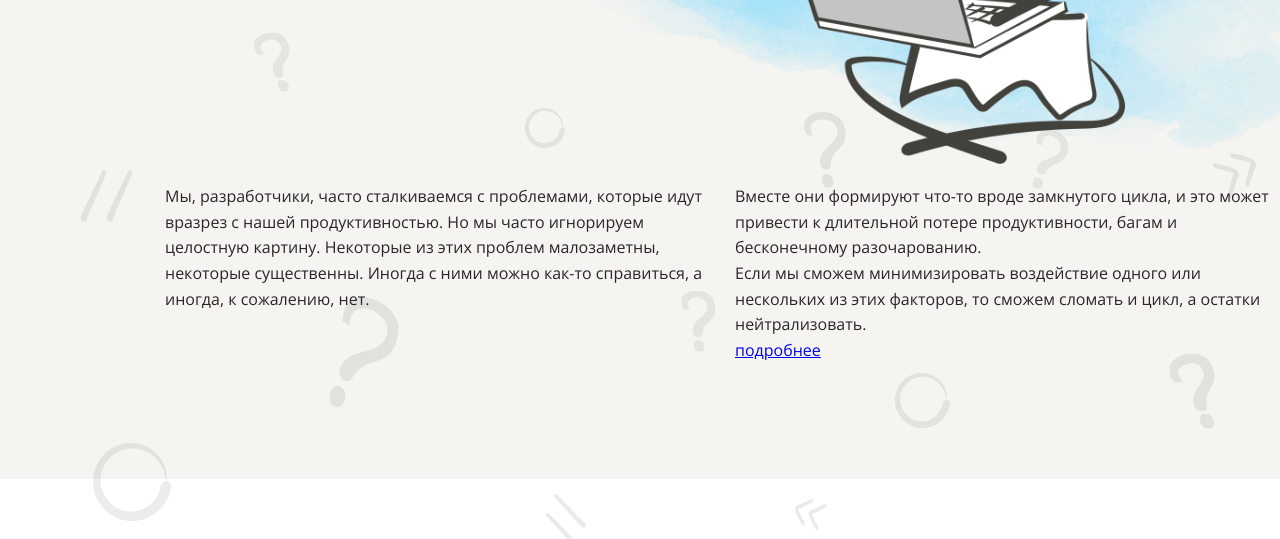
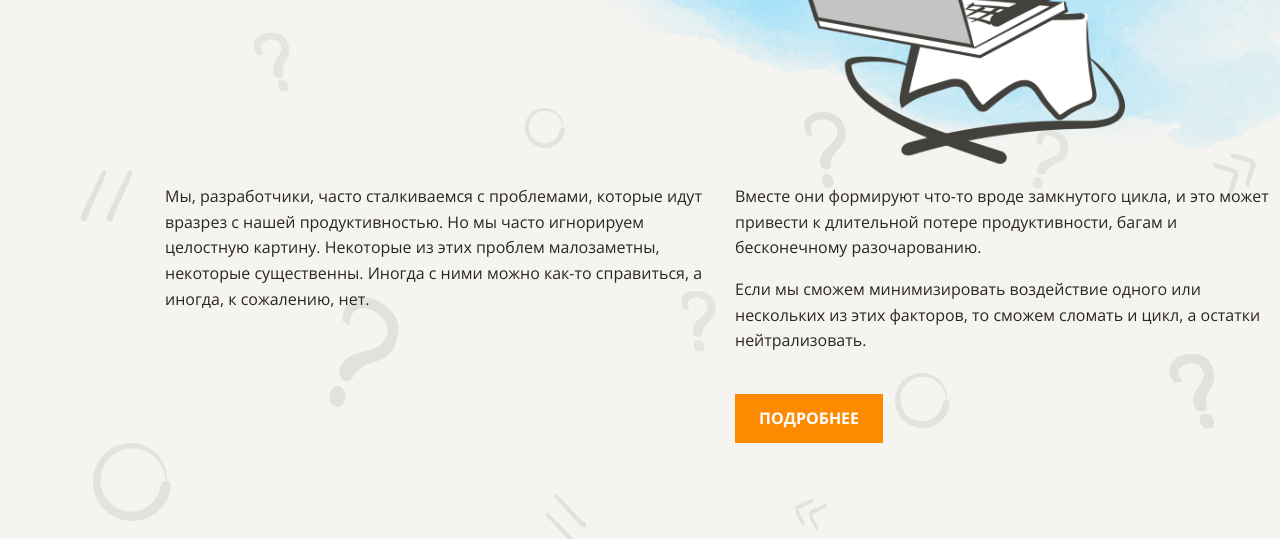
Before and after one commit to deputatov/layout-designer-project-lvl1, a website: page src/index.html in a window 1280 px wide. Shown: the part 376-915 px from the top of the page. Drawn offline with Linux system fonts and the light colour scheme.

Commit message:
add stage 3

```diff
--- a/src/index.html
+++ b/src/index.html
@@ -1,5 +1,6 @@
 <!DOCTYPE html>
 <html lang="ru">
+
 <head>
   <meta charset="UTF-8" />
   <meta name="viewport" content="width=device-width, initial-scale=1.0" />
@@ -7,15 +8,16 @@
   <title>Когнитивные искажения deputatovn</title>
   <link rel="stylesheet" href="styles/style.css" />
 </head>
+
 <body>
   <header class="base-container base-container__light">
     <section class="base-container__section">
       <h1>
-          Когнитивные<br/>
-          искажения<br/>
+        Когнитивные<br />
+        искажения<br />
         <span class="base-container__header_color_black">в программировании</span>
       </h1>
-        <img class="base-container__image" src="./assets/images/main.png" alt="Логотип персонаж с ноутбуком"/>
+      <img class="base-container__image" src="./assets/images/main.png" alt="Логотип персонаж с ноутбуком" />
       <div class="base-container__text_section">
         <p>
           Мы, разработчики, часто сталкиваемся с проблемами, которые
@@ -24,15 +26,19 @@
           некоторые существенны. Иногда с ними можно как-то справиться,
           а иногда, к сожалению, нет.
         </p>
+        <div>
           <p>
             Вместе они формируют что-то вроде замкнутого цикла, и это
             может привести к длительной потере продуктивности, багам и
-            бесконечному разочарованию.<br/>
+            бесконечному разочарованию.
+          </p>
+          <p>
             Если мы сможем минимизировать воздействие одного или
             нескольких из этих факторов, то сможем сломать и цикл, а
-            остатки нейтрализовать.<br/>
-            <a href="#navigation">подробнее</a>
+            остатки нейтрализовать.
           </p>
+          <a href="#navigation" class="base-container__button">подробнее</a>
+        </div>
       </div>
     </section>
   </header>
@@ -53,4 +59,5 @@
     <!-- footer section -->
   </footer>
 </body>
+
 </html>
--- a/src/styles/style.css
+++ b/src/styles/style.css
@@ -120,3 +120,19 @@ h3 {
 .base-container__text_section > * {
   width: 50%;
 }
+
+.base-container__button {
+  display: inline-flex;
+
+  margin-top: 24px;
+  padding: 12px 24px;
+
+  color: var(--white);
+
+  font-weight: bold;
+
+  text-transform: uppercase;
+  text-decoration: none;
+
+  background-color: var(--main);
+}
```
Lines whose indentation alone changed are shown as unchanged.
